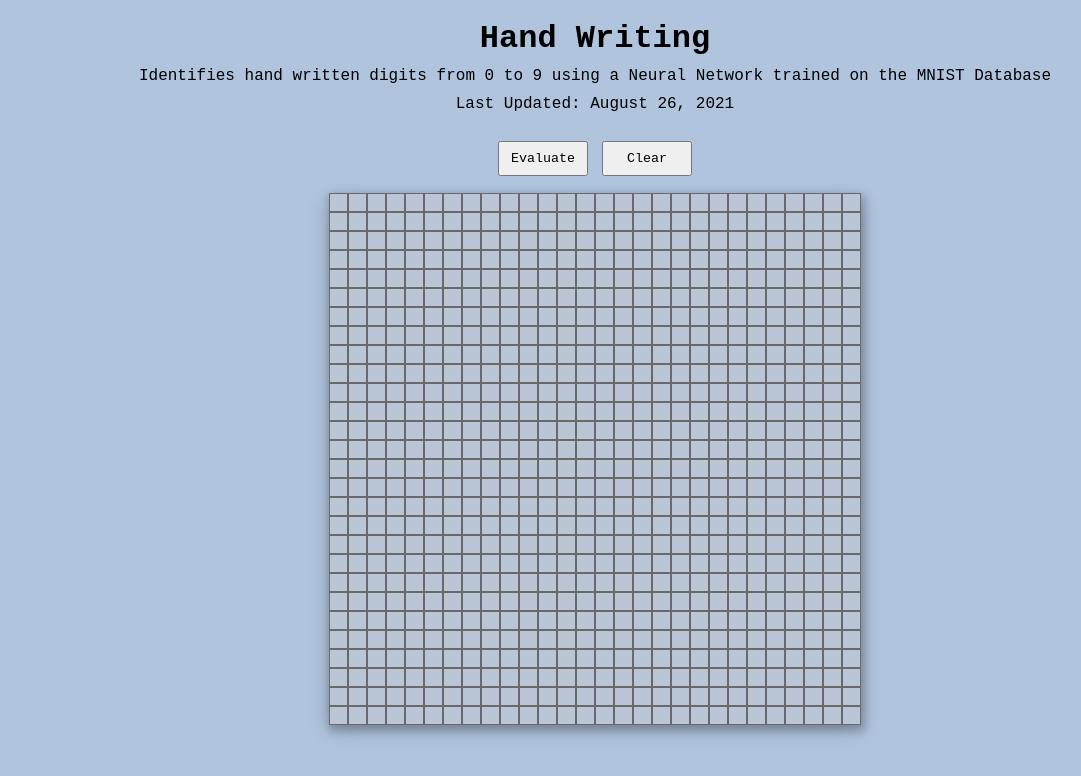
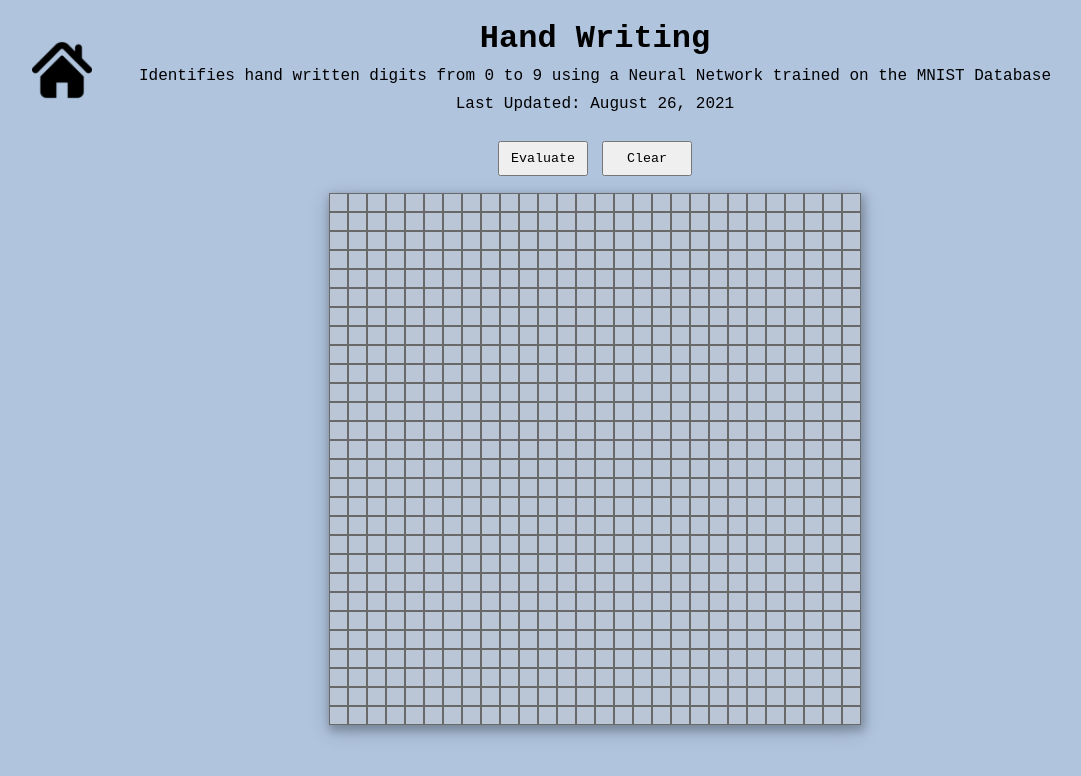
Before and after one commit to ShaneMarusczak/HandWrittenDigitsIdentifier, a plain HTML site: page index.html in a window 1280 px wide. Shown: the whole page, without its empty margins (45-1126 px from the left). Drawn offline with Linux system fonts and the light colour scheme.

Commit message:
home link

```diff
--- a/css/style.css
+++ b/css/style.css
@@ -152,3 +152,18 @@ button {
     transform: translate(24px, 0);
   }
 }
+
+#homeIcon {
+  position: absolute;
+  top: 5vh;
+  left: 6vw;
+  width: 60px;
+  height: 60px;
+  transition: 1.5s;
+  background-color: transparent;
+  z-index: 10;
+}
+
+#homeIcon:hover {
+  transform: translateY(-5px);
+}
--- a/index.html
+++ b/index.html
@@ -16,6 +16,12 @@
         trained on the MNIST Database
       </p>
       <p id="lastUpdatedText" title="9:20 AM">Last Updated: August 26, 2021</p>
+      <a
+        id="homeLink"
+        href="https://marusczak.com/Games-Home-Page"
+        rel="noreferrer"
+        ><img id="homeIcon" src="house-icon.png"
+      /></a>
     </header>
     <menu>
       <button type="button" name="start" id="start">
```
Also changed, not shown: css/style.min.css, house-icon.png (added).
